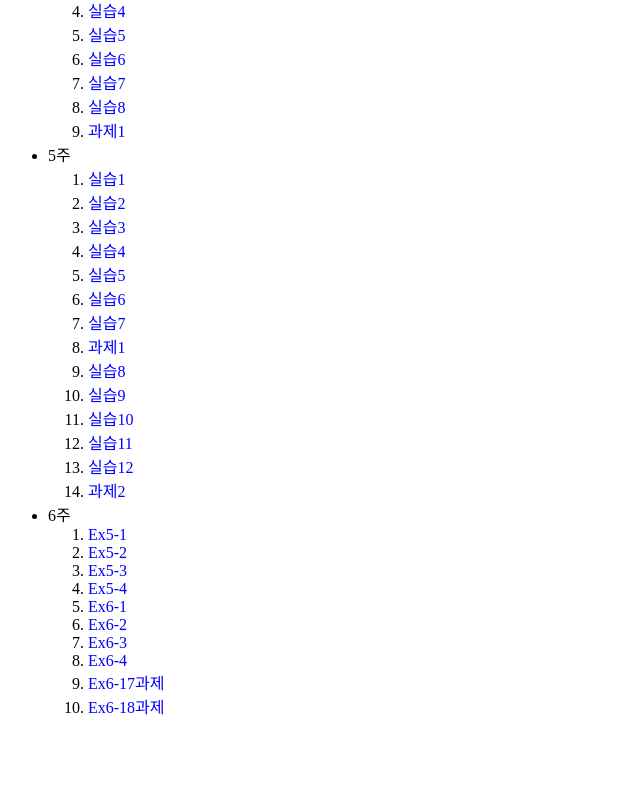
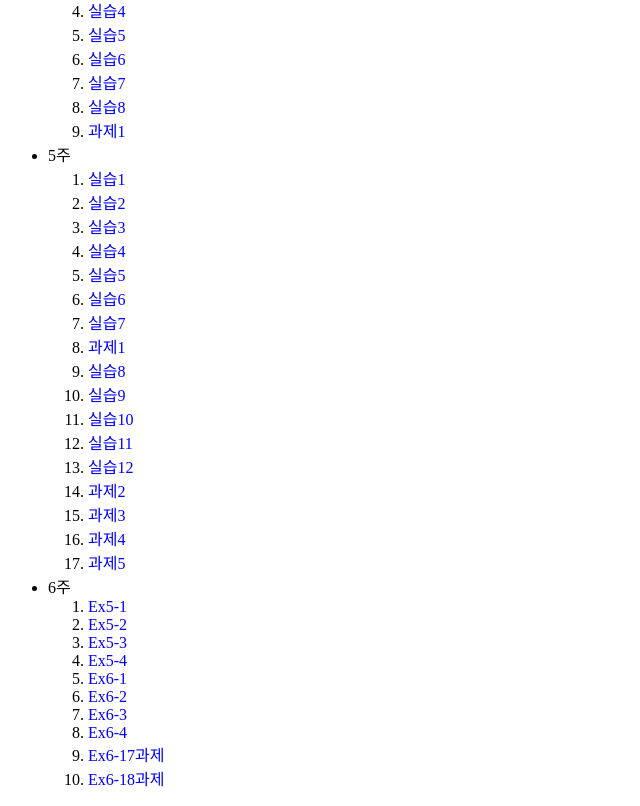
Before and after one commit to imjongwon/imjongwon.github.io, a plain HTML site: page index.html in a window 1280 px wide. Shown: the part 450-1256 px from the top of the page, without its empty margins (0-640 px from the left). Before the commit the page ends 1184 px from the top, so only its background shows below. Drawn offline with nearby package versions, Linux system fonts and the light colour scheme.

Commit message:
Update index.html

```diff
--- a/index.html
+++ b/index.html
@@ -88,8 +88,14 @@
           <o13 type ="실습12">
        <li><a href="imjongwon.github.io/lim/7-5.html">실습12</a></li>
            <o14 type ="과제2">
-       <li><a href="imjongwon.github.io/lim/7-6.html">과제2</a></li>
-           </o14>
+       <li><a href="imjongwon.github.io/lim/while.html">과제2</a></li>
+            <o15 type ="과제3">
+       <li><a href="imjongwon.github.io/lim/for1.html">과제3</a></li>
+             <o16 type ="과제4">
+       <li><a href="imjongwon.github.io/lim/for2.html">과제4</a></li>
+              <o17 type ="과제5">
+       <li><a href="imjongwon.github.io/lim/for3.html">과제5</a></li>
+           </o17>
            </ol>
           <li id="week06">6주
            <ol type ="Ex5-1">
```
